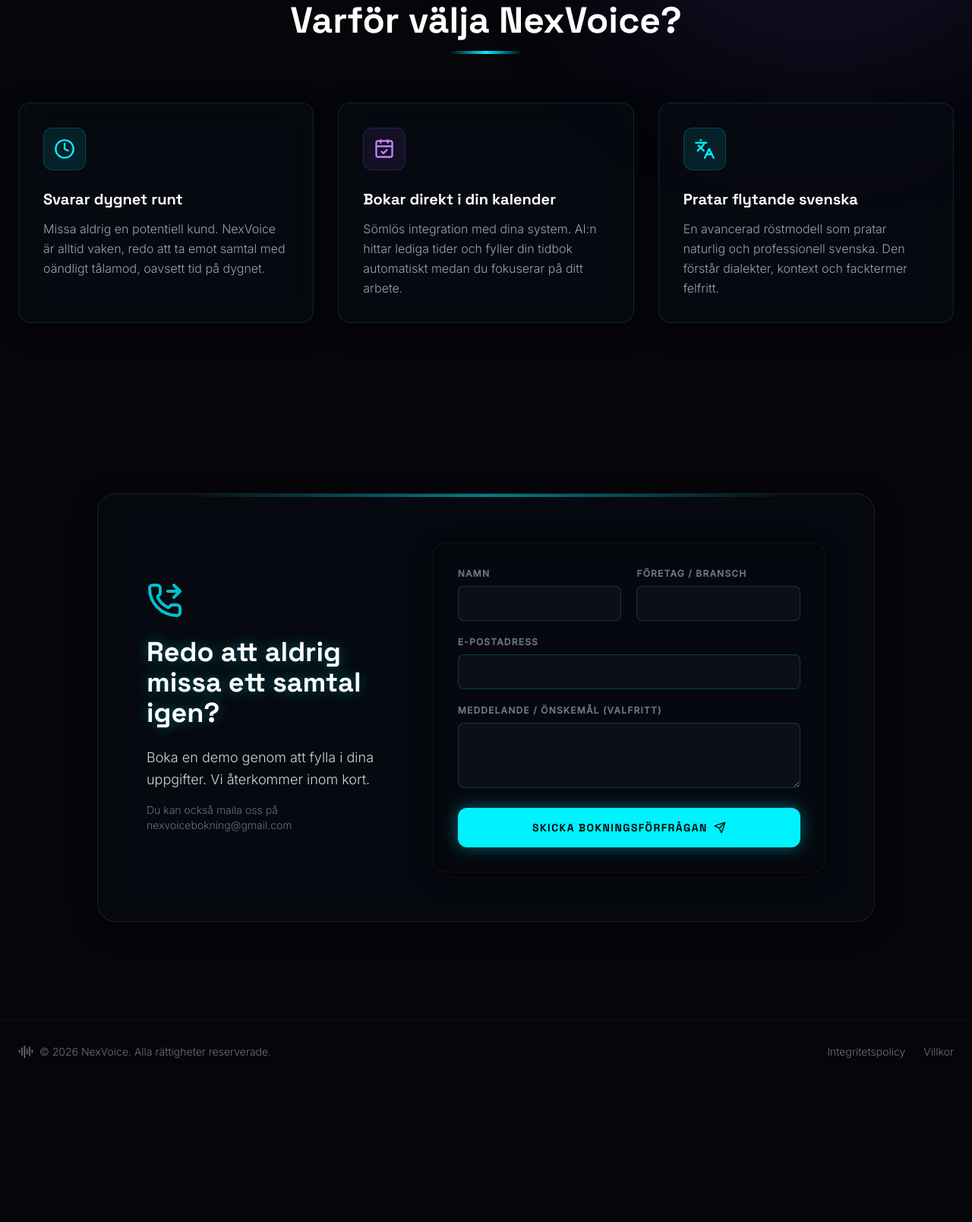
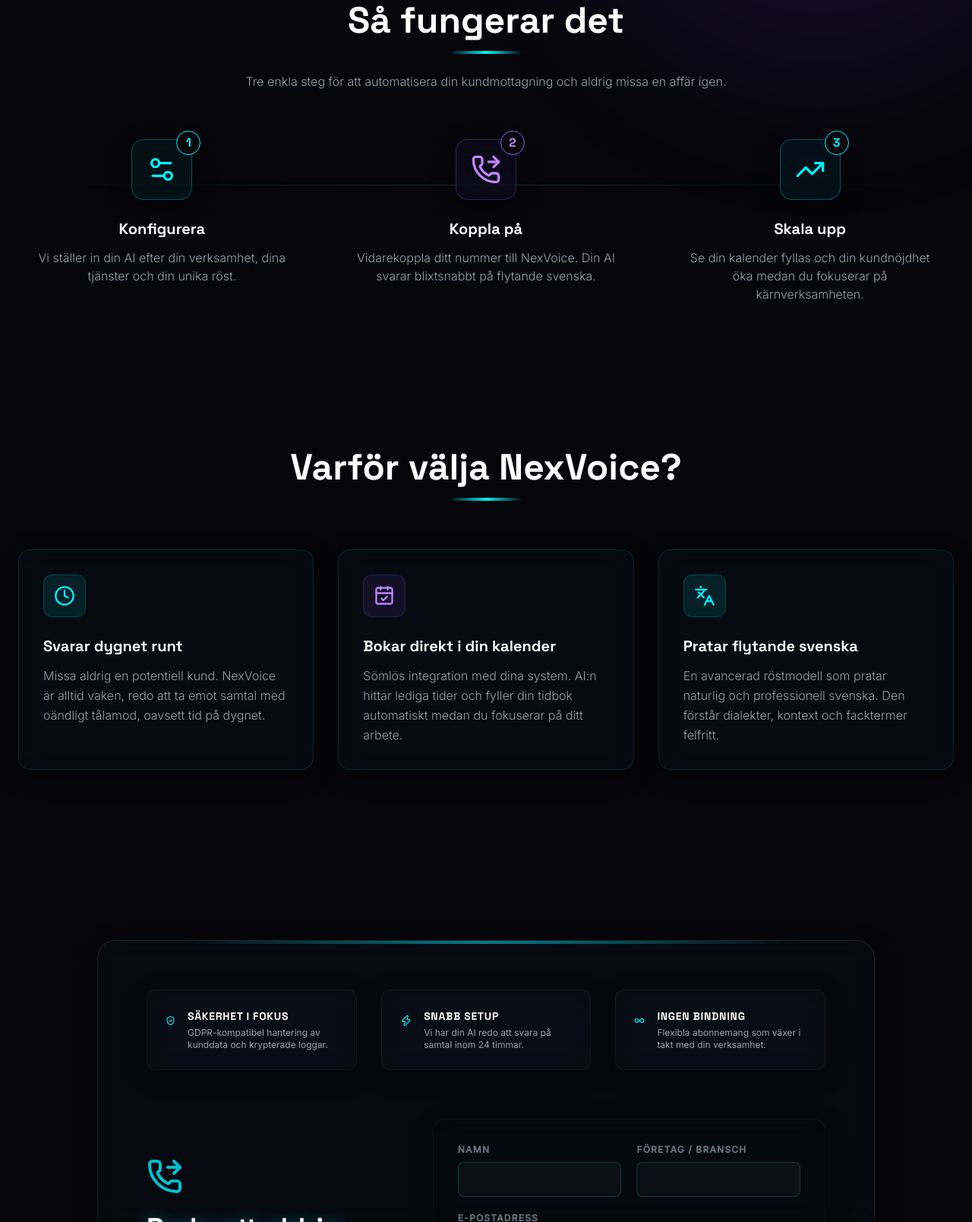
Before and after one commit to Abo420/nexvoice, a plain HTML site: page index.html in a window 1280 px wide. Shown: the part 925-2533 px from the top of the page at 76% size. Before the commit the page ends 2351 px from the top, so only its background shows below. Drawn offline with nearby package versions, Linux system fonts and the light colour scheme.

Commit message:
Jarvis: Added 'How it works' section and trust badges to index.html

```diff
--- a/index.html
+++ b/index.html
@@ -217,6 +217,46 @@
 
         <section class="container mx-auto px-6 py-24 relative">
             <div class="text-center mb-16">
+                <h2 class="font-display font-bold text-3xl md:text-5xl mb-4">Så fungerar det</h2>
+                <div class="w-24 h-1 bg-gradient-to-r from-transparent via-cyan-400 to-transparent mx-auto"></div>
+                <p class="text-gray-400 mt-6 max-w-2xl mx-auto font-light">Tre enkla steg för att automatisera din kundmottagning och aldrig missa en affär igen.</p>
+            </div>
+
+            <div class="grid grid-cols-1 md:grid-cols-3 gap-12 relative">
+                <!-- Kopplingslinje (synlig på desktop) -->
+                <div class="hidden md:block absolute top-1/2 left-0 w-full h-px bg-gradient-to-r from-transparent via-cyan-400/20 to-transparent -translate-y-12"></div>
+
+                <div class="relative flex flex-col items-center text-center group">
+                    <div class="w-20 h-20 rounded-2xl glass-panel flex items-center justify-center mb-6 border-cyan-400/30 group-hover:border-cyan-400 transition-all duration-500 bg-cyan-400/5">
+                        <i data-lucide="settings-2" class="text-cyan-400 w-10 h-10"></i>
+                        <div class="absolute -top-3 -right-3 w-8 h-8 rounded-full bg-navy border border-cyan-400 flex items-center justify-center font-display font-bold text-cyan-400">1</div>
+                    </div>
+                    <h3 class="font-display font-bold text-xl mb-3">Konfigurera</h3>
+                    <p class="text-gray-400 font-light px-4">Vi ställer in din AI efter din verksamhet, dina tjänster och din unika röst.</p>
+                </div>
+
+                <div class="relative flex flex-col items-center text-center group">
+                    <div class="w-20 h-20 rounded-2xl glass-panel flex items-center justify-center mb-6 border-purple-500/30 group-hover:border-purple-500 transition-all duration-500 bg-purple-500/5">
+                        <i data-lucide="phone-forwarded" class="text-purple-400 w-10 h-10"></i>
+                        <div class="absolute -top-3 -right-3 w-8 h-8 rounded-full bg-navy border border-purple-500 flex items-center justify-center font-display font-bold text-purple-400">2</div>
+                    </div>
+                    <h3 class="font-display font-bold text-xl mb-3">Koppla på</h3>
+                    <p class="text-gray-400 font-light px-4">Vidarekoppla ditt nummer till NexVoice. Din AI svarar blixtsnabbt på flytande svenska.</p>
+                </div>
+
+                <div class="relative flex flex-col items-center text-center group">
+                    <div class="w-20 h-20 rounded-2xl glass-panel flex items-center justify-center mb-6 border-cyan-400/30 group-hover:border-cyan-400 transition-all duration-500 bg-cyan-400/5">
+                        <i data-lucide="trending-up" class="text-cyan-400 w-10 h-10"></i>
+                        <div class="absolute -top-3 -right-3 w-8 h-8 rounded-full bg-navy border border-cyan-400 flex items-center justify-center font-display font-bold text-cyan-400">3</div>
+                    </div>
+                    <h3 class="font-display font-bold text-xl mb-3">Skala upp</h3>
+                    <p class="text-gray-400 font-light px-4">Se din kalender fyllas och din kundnöjdhet öka medan du fokuserar på kärnverksamheten.</p>
+                </div>
+            </div>
+        </section>
+
+        <section class="container mx-auto px-6 py-24 relative">
+            <div class="text-center mb-16">
                 <h2 class="font-display font-bold text-3xl md:text-5xl mb-4">Varför välja NexVoice?</h2>
                 <div class="w-24 h-1 bg-gradient-to-r from-transparent via-cyan-400 to-transparent mx-auto"></div>
             </div>
@@ -257,6 +297,30 @@
         <section id="kontakt" class="container mx-auto px-6 py-32">
             <div class="glass-panel rounded-3xl p-10 md:p-16 relative overflow-hidden max-w-5xl mx-auto border border-white/10">
                 <div class="absolute top-0 left-1/2 -translate-x-1/2 w-[80%] h-1 bg-gradient-to-r from-transparent via-cyan-400 to-transparent opacity-50"></div>
+
+                <div class="grid grid-cols-1 md:grid-cols-3 gap-8 mb-16">
+                    <div class="glass-panel p-6 rounded-xl border-white/5 flex items-start gap-4">
+                        <i data-lucide="shield-check" class="text-cyan-400 w-6 h-6 mt-1"></i>
+                        <div>
+                            <h4 class="font-display font-bold text-sm text-white uppercase tracking-wider">Säkerhet i fokus</h4>
+                            <p class="text-gray-400 text-xs mt-1">GDPR-kompatibel hantering av kunddata och krypterade loggar.</p>
+                        </div>
+                    </div>
+                    <div class="glass-panel p-6 rounded-xl border-white/5 flex items-start gap-4">
+                        <i data-lucide="zap" class="text-cyan-400 w-6 h-6 mt-1"></i>
+                        <div>
+                            <h4 class="font-display font-bold text-sm text-white uppercase tracking-wider">Snabb setup</h4>
+                            <p class="text-gray-400 text-xs mt-1">Vi har din AI redo att svara på samtal inom 24 timmar.</p>
+                        </div>
+                    </div>
+                    <div class="glass-panel p-6 rounded-xl border-white/5 flex items-start gap-4">
+                        <i data-lucide="infinity" class="text-cyan-400 w-6 h-6 mt-1"></i>
+                        <div>
+                            <h4 class="font-display font-bold text-sm text-white uppercase tracking-wider">Ingen bindning</h4>
+                            <p class="text-gray-400 text-xs mt-1">Flexibla abonnemang som växer i takt med din verksamhet.</p>
+                        </div>
+                    </div>
+                </div>
 
                 <div class="grid grid-cols-1 lg:grid-cols-5 gap-12 items-center">
 
```
